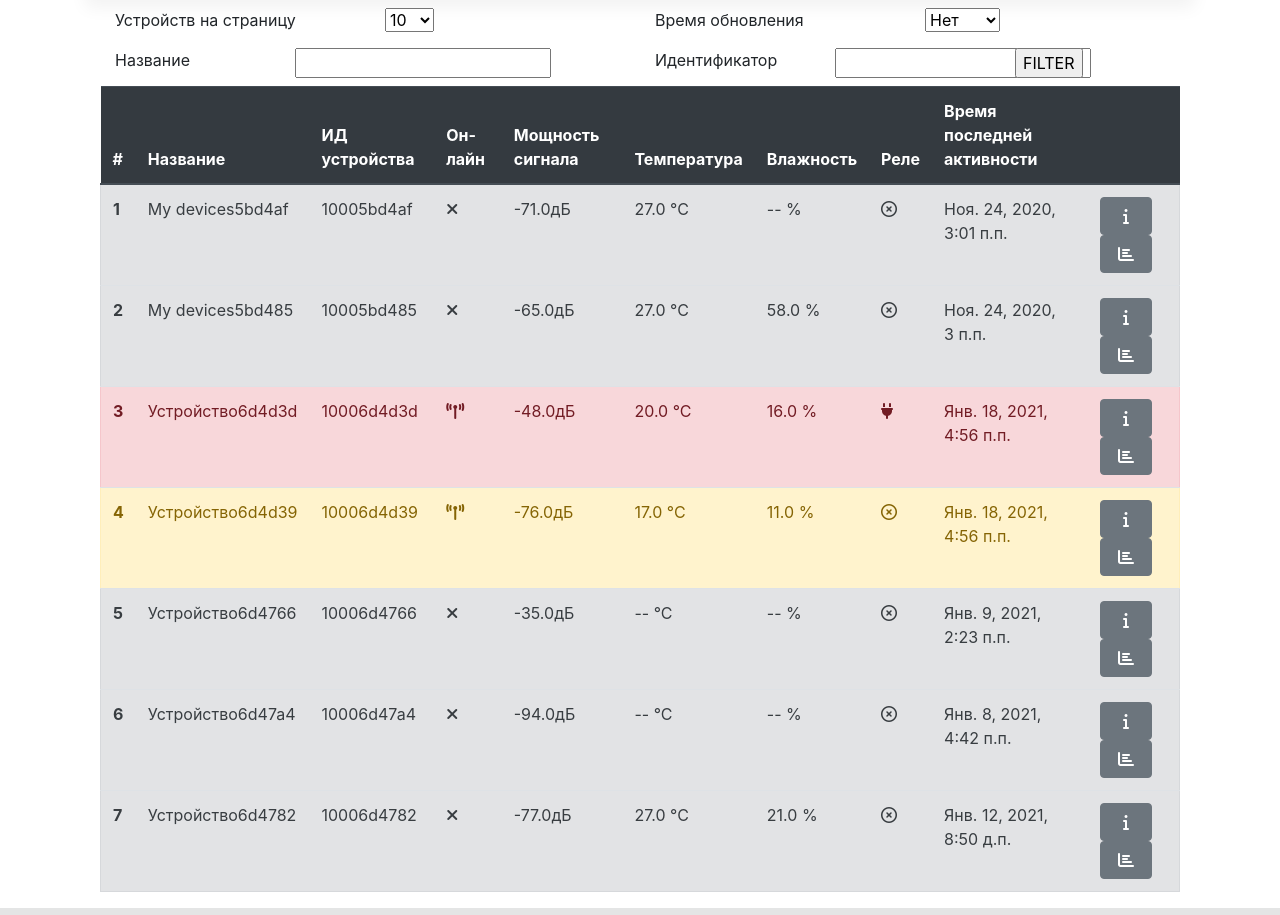
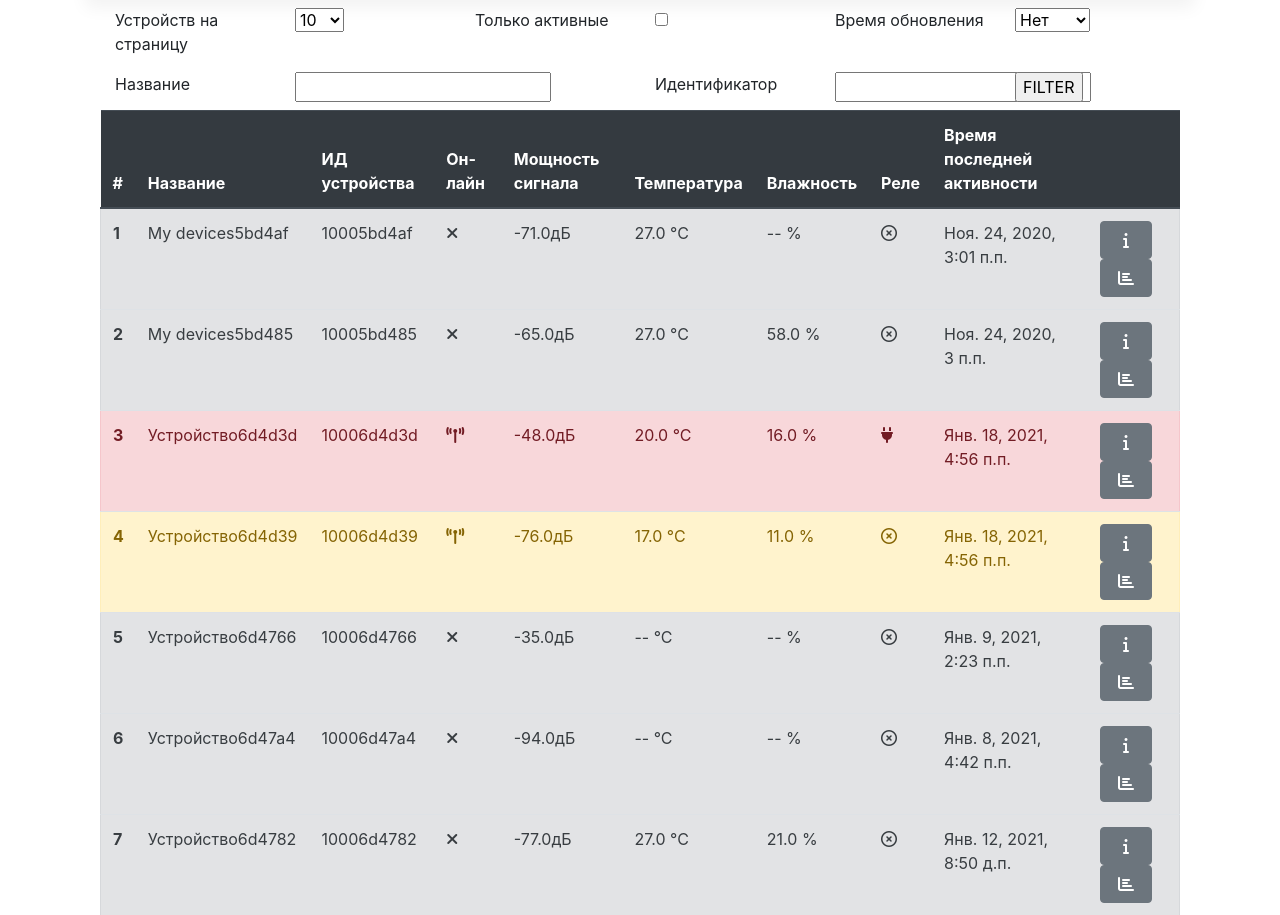
Before and after one commit to FairWindCo/sonoff_monitoring, a Django app: page /devices/list/ in a window 1280 px wide. Shown: the part 86-1001 px from the top of the page. Run offline with Django 3.2, Linux system fonts and the light colour scheme; data comes from the database, SQL or seed files in the repository; both versions use the stored data as it was after the commit; some libraries are stand-ins or nearby versions.

Commit message:
ADD INDICATOR ADD HIDE OFFLINE DEVICE FUNCTIONS

```diff
--- a/devices/templates/devices/list_devices.html
+++ b/devices/templates/devices/list_devices.html
@@ -13,10 +13,10 @@
     <form method="post">
     {% csrf_token %}
     <div class="row py-2">
-        <div class="col-3">
+        <div class="col-2">
             Устройств на страницу
         </div>
-        <div class="col-3">
+        <div class="col-2">
              <!--<select name='per_page' onchange="set_per_page(value)"> -->
              <select name='per_page'>
                  {% for index in per_page_values %}
@@ -26,10 +26,16 @@
                  {% endfor %}
              </select>
         </div>
-        <div class="col-3">
+        <div class="col-2">
+            Только активные
+        </div>
+        <div class="col-2">
+            <input type="checkbox" name="checkbox_active_only" {% if params.checkbox_active_only == 'on' %}checked{% endif %}/>
+        </div>
+        <div class="col-2">
             Время обновления
         </div>
-        <div class="col-3">
+        <div class="col-2">
             <select onchange="data_refresh(value,'{% url 'ajax_list_devices'%}', {'page':'{{ page_num}}',
                 'per_page':'{{ per_page}}'})">
                  <option value="-1">Нет</option>
```
Also changed, not shown: sonoff_monitoring/settings.py (+14 -11 lines), db.sqlite3.
